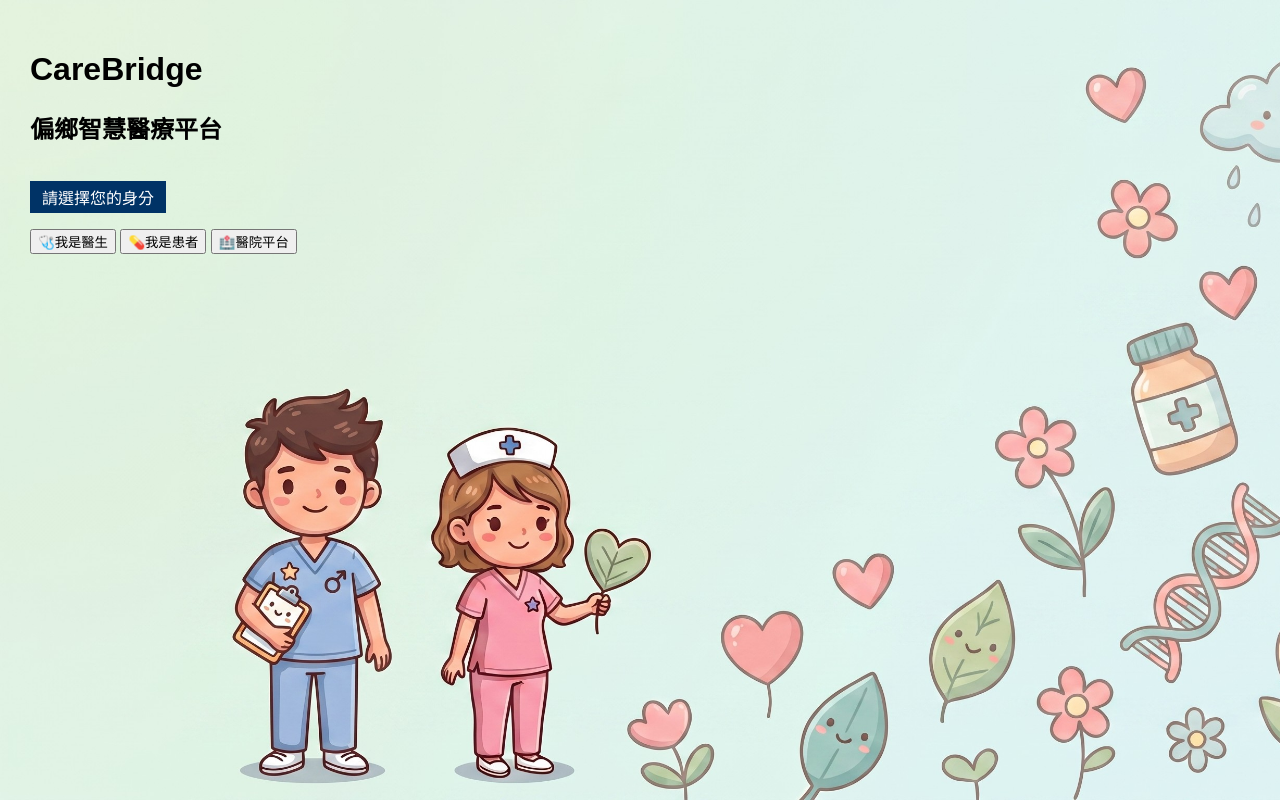
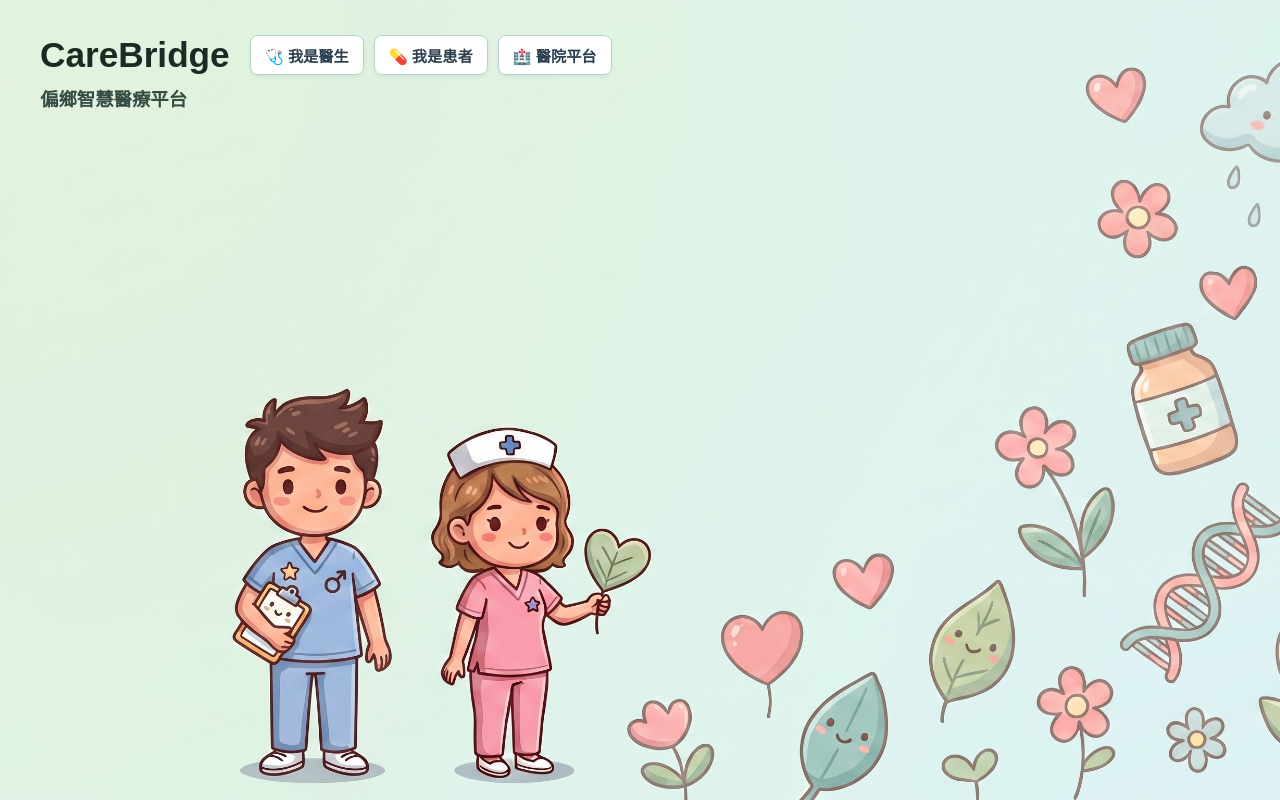
Before and after one commit to tina539/carebridge, a Flask app: page / in a window 1280 px wide. Run offline with Flask 3, Linux system fonts and the light colour scheme; the visitor is signed in with stand-in values (Sample User, id 1); some libraries are stand-ins or nearby versions.

Commit message:
style: place action buttons next to main title

```diff
--- a/templates/index.html
+++ b/templates/index.html
@@ -15,34 +15,84 @@
             background-attachment: fixed;
             min-height: 100vh;
             margin: 0;
-            padding: 30px;
+            padding: 35px 40px;
             font-family: sans-serif;
             box-sizing: border-box;
+        }
+
+        /* 頂部主區塊容器：限制在左半部上方，不壓到下方人物 */
+        .top-container {
+            display: inline-flex;
+            flex-direction: column;
+            gap: 10px;
+        }
+
+        /* 標題與按鈕的水平橫向並排區 */
+        .title-action-row {
+            display: flex;
+            align-items: center;
+            gap: 20px;
+            flex-wrap: wrap;
+        }
+
+        .title-action-row h1 {
+            margin: 0;
+            font-size: 2.2rem;
+            color: #1a2a24;
+        }
+
+        /* 按鈕群組 */
+        .btn-group {
+            display: flex;
+            align-items: center;
+            gap: 10px;
+        }
+
+        /* 按鈕樣式：白色微透背景，清楚好點 */
+        .btn-group a {
+            background: rgba(255, 255, 255, 0.95);
+            border: 1px solid #b2d5c8;
+            padding: 8px 14px;
+            border-radius: 8px;
+            text-decoration: none;
+            color: #2c3e50;
+            font-size: 0.95rem;
+            font-weight: bold;
+            box-shadow: 0 2px 4px rgba(0,0,0,0.06);
+            transition: all 0.2s ease;
+            white-space: nowrap;
+        }
+
+        .btn-group a:hover {
+            background: #ffffff;
+            transform: translateY(-1px);
+            box-shadow: 0 4px 8px rgba(0,0,0,0.1);
+        }
+
+        .sub-title {
+            margin: 0;
+            font-size: 1.15rem;
+            color: #334d42;
+            font-weight: 600;
         }
     </style>
 </head>
 
 
 <body>
+    <div class="top-container">
+        <div class="title-action-row">
+            <h1>CareBridge</h1>
 
-    <h1>CareBridge</h1>
-    <h2>偏鄉智慧醫療平台</h2>
+            <div class="btn-group">
+                <a href="/doctor-login">🩺 我是醫生</a>
+                <a href="/patient">💊 我是患者</a>
+                <a href="/hospital-login">🏥 醫院平台</a>
+            </div>
+        </div>
 
-    <p style=" background-color: #003366; color: #ffffff; display: inline-block; padding: 4px 12px;">請選擇您的身分</p>
-    <br>
-
-<button onclick="location.href='/doctor'">
-    🩺我是醫生
-</button>
-
-<button onclick="location.href='/patient'" >
-    💊我是患者
-</button>
-
-<button onclick="location.href='/hospital-login'">
-    🏥醫院平台
-</button>
-
+        <div class="sub-title">偏鄉智慧醫療平台</div>
+    </div>
 </body>
 
 </html>
```
